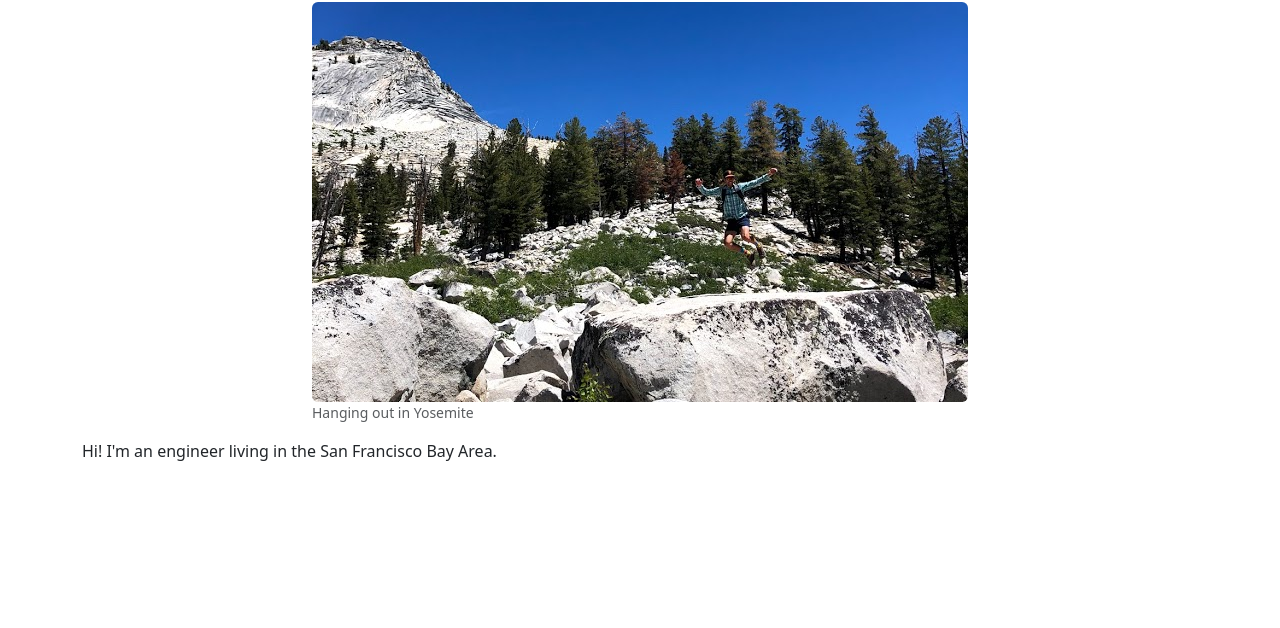
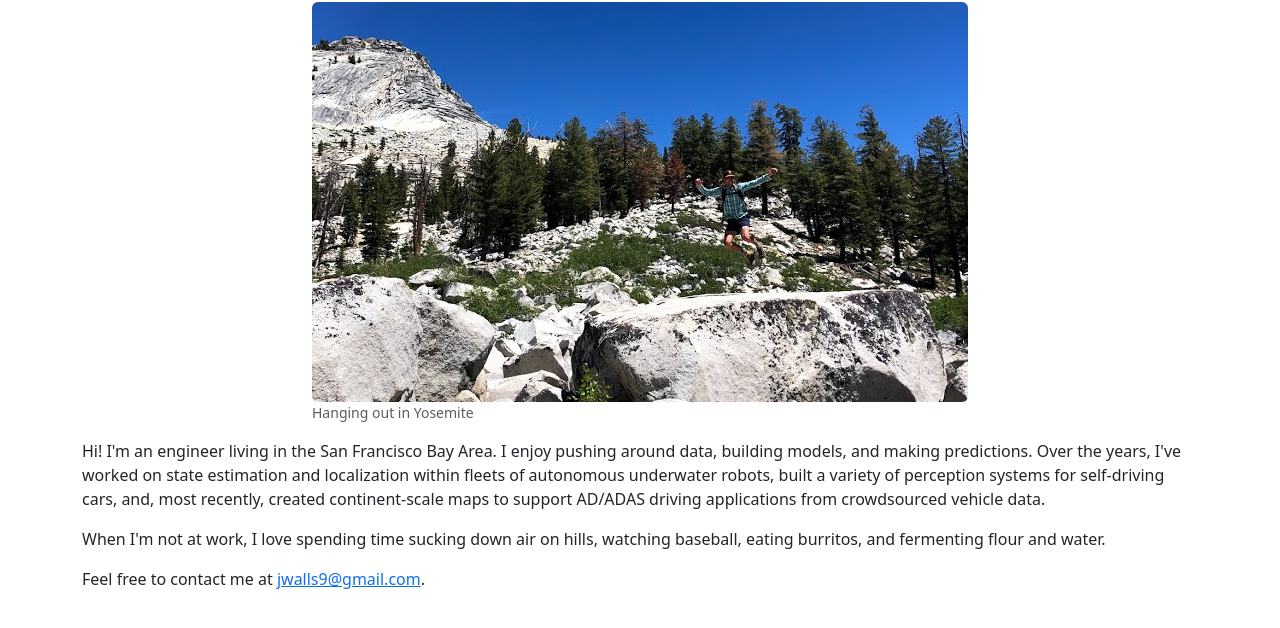
Before and after one commit to jmwalls/jmwalls.github.io, an Eleventy site: page src/about.md in a window 1280 px wide. Shown: the part 142-770 px from the top of the page. Built offline with nearby package versions, Linux system fonts and the light colour scheme; Eleventy itself is replaced by a stand-in of ours; files that its build step writes are made by us from their sources; files whose address does not match are found by name.

Commit message:
updated about

```diff
--- a/src/about.md
+++ b/src/about.md
@@ -5,4 +5,14 @@ layout: "layouts/about.html"
 
 {% picture "/images/jeff.png", "Hanging out in Yosemite" %}
 
-Hi! I'm an engineer living in the San Francisco Bay Area.
+Hi! I'm an engineer living in the San Francisco Bay Area. I enjoy pushing around
+data, building models, and making predictions. Over the years, I've worked on
+state estimation and localization within fleets of autonomous underwater robots,
+built a variety of perception systems for self-driving cars, and, most recently,
+created continent-scale maps to support AD/ADAS driving applications from
+crowdsourced vehicle data.
+
+When I'm not at work, I love spending time sucking down air on hills, watching
+baseball, eating burritos, and fermenting flour and water.
+
+Feel free to contact me at <a href="mailto:jwalls9@gmail.com">jwalls9@gmail.com</a>.
```
Also changed, not shown: README.md.
